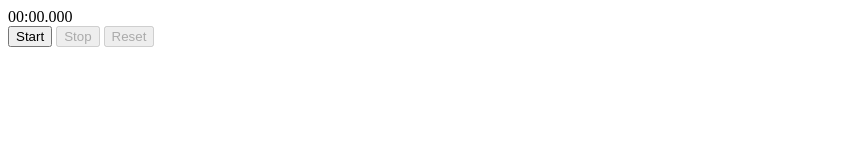
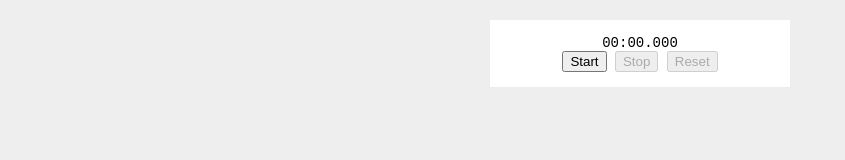
Before and after one commit to kenta-matsuzaki/js_lesson4_stopwatch, a plain HTML site: page index.html in a window 1280 px wide. Shown: the whole page, without its empty margins (0-845 px from the left). Drawn offline with Linux system fonts and the light colour scheme.

Commit message:
Summary(required)

```diff
--- a/css/styles.css
+++ b/css/styles.css
@@ -0,0 +1,13 @@
+body {
+  font-family: 'Courier New', Courier, monospace;
+  font-size: 14px;
+  background: #eee;
+}
+
+.container {
+  margin: 20px auto;
+  width: 270px;
+  background: #fff;
+  padding: 15px;
+  text-align: center;
+}
--- a/index.html
+++ b/index.html
@@ -3,12 +3,15 @@
 <head>
   <meta charset="utf-8">
   <title>Stopwatch</title>
+  <link rel="stylesheet" href="css/styles.css">
 </head>
 <body>
-  <div id="timer">00:00.000</div>
-  <button id="start">Start</button>
-  <button id="stop">Stop</button>
-  <button id="reset">Reset</button>
+  <div class="container">
+    <div id="timer">00:00.000</div>
+    <button id="start">Start</button>
+    <button id="stop">Stop</button>
+    <button id="reset">Reset</button>
+  </div>
   <script src="js/main.js"></script>
 
 </body>
```
